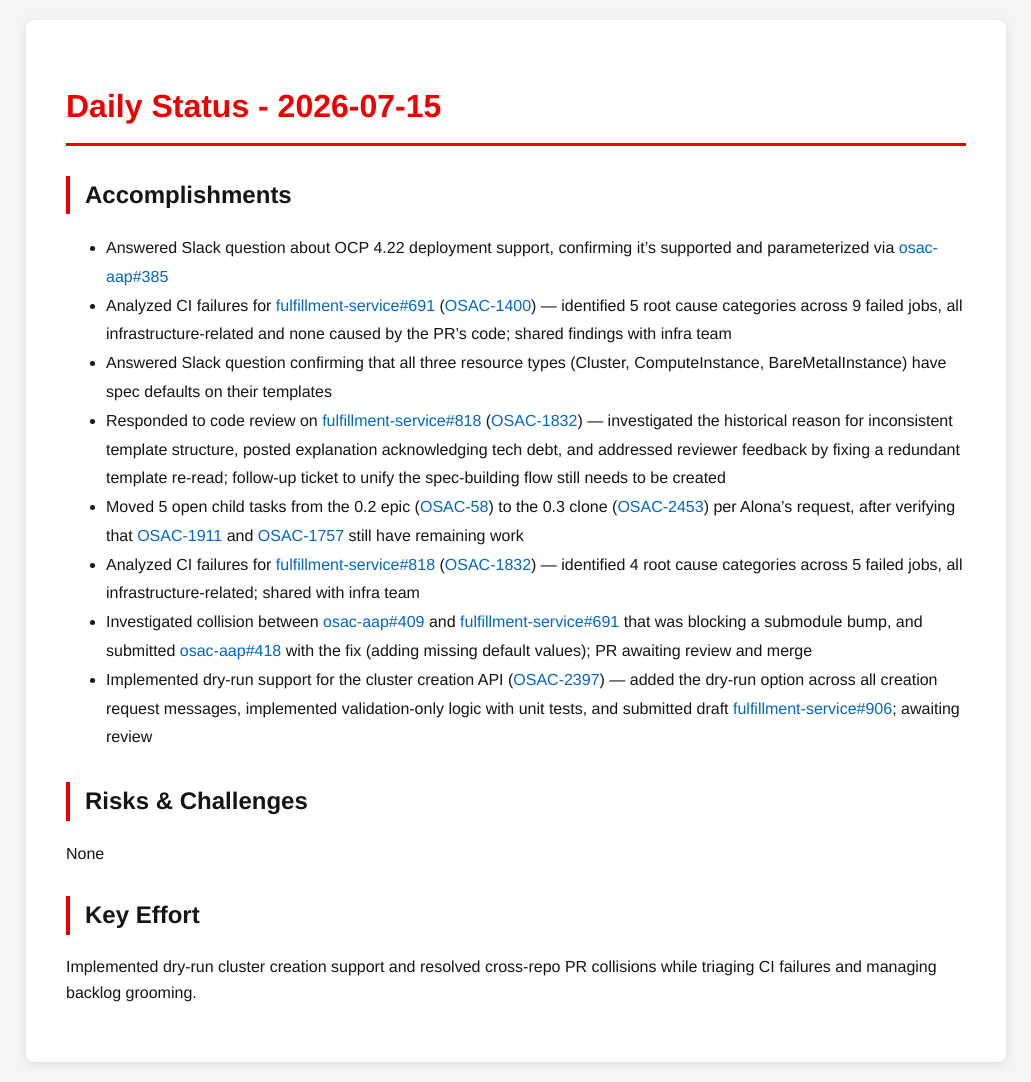
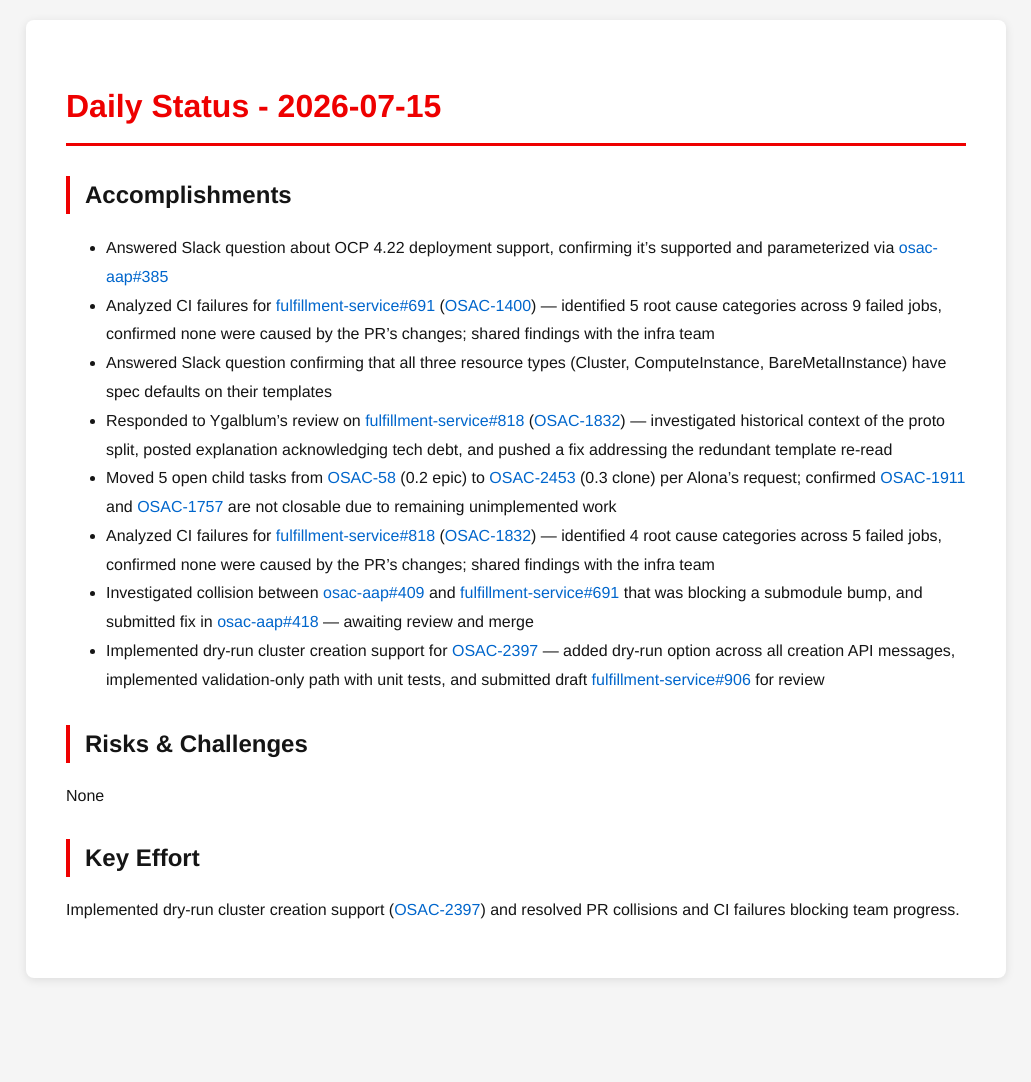
Before and after one commit to tzvatot/daily-status, a Jekyll site: the page built from 2026-07-15.md, in a window 1280 px wide. Shown: the whole page, without its empty margins (124-1155 px from the left). Built offline with Jekyll 4.4.1, drawn with Linux system fonts in a browser that asks for light colours; after the commit the page ends 998 px from its top, so only the background shows below that.

Commit message:
Daily status update - 2026-07-15

```diff
--- a/2026-07-15.md
+++ b/2026-07-15.md
@@ -8,16 +8,16 @@ date: 2026-07-15
 
 ## Accomplishments
 - Answered Slack question about OCP 4.22 deployment support, confirming it's supported and parameterized via [osac-aap#385](https://github.com/osac-project/osac-aap/pull/385)
-- Analyzed CI failures for [fulfillment-service#691](https://github.com/osac-project/fulfillment-service/pull/691) ([OSAC-1400](https://redhat.atlassian.net/browse/OSAC-1400)) — identified 5 root cause categories across 9 failed jobs, all infrastructure-related and none caused by the PR's code; shared findings with infra team
+- Analyzed CI failures for [fulfillment-service#691](https://github.com/osac-project/fulfillment-service/pull/691) ([OSAC-1400](https://redhat.atlassian.net/browse/OSAC-1400)) — identified 5 root cause categories across 9 failed jobs, confirmed none were caused by the PR's changes; shared findings with the infra team
 - Answered Slack question confirming that all three resource types (Cluster, ComputeInstance, BareMetalInstance) have spec defaults on their templates
-- Responded to code review on [fulfillment-service#818](https://github.com/osac-project/fulfillment-service/pull/818) ([OSAC-1832](https://redhat.atlassian.net/browse/OSAC-1832)) — investigated the historical reason for inconsistent template structure, posted explanation acknowledging tech debt, and addressed reviewer feedback by fixing a redundant template re-read; follow-up ticket to unify the spec-building flow still needs to be created
-- Moved 5 open child tasks from the 0.2 epic ([OSAC-58](https://redhat.atlassian.net/browse/OSAC-58)) to the 0.3 clone ([OSAC-2453](https://redhat.atlassian.net/browse/OSAC-2453)) per Alona's request, after verifying that [OSAC-1911](https://redhat.atlassian.net/browse/OSAC-1911) and [OSAC-1757](https://redhat.atlassian.net/browse/OSAC-1757) still have remaining work
-- Analyzed CI failures for [fulfillment-service#818](https://github.com/osac-project/fulfillment-service/pull/818) ([OSAC-1832](https://redhat.atlassian.net/browse/OSAC-1832)) — identified 4 root cause categories across 5 failed jobs, all infrastructure-related; shared with infra team
-- Investigated collision between [osac-aap#409](https://github.com/osac-project/osac-aap/pull/409) and [fulfillment-service#691](https://github.com/osac-project/fulfillment-service/pull/691) that was blocking a submodule bump, and submitted [osac-aap#418](https://github.com/osac-project/osac-aap/pull/418) with the fix (adding missing default values); PR awaiting review and merge
-- Implemented dry-run support for the cluster creation API ([OSAC-2397](https://redhat.atlassian.net/browse/OSAC-2397)) — added the dry-run option across all creation request messages, implemented validation-only logic with unit tests, and submitted draft [fulfillment-service#906](https://github.com/osac-project/fulfillment-service/pull/906); awaiting review
+- Responded to Ygalblum's review on [fulfillment-service#818](https://github.com/osac-project/fulfillment-service/pull/818) ([OSAC-1832](https://redhat.atlassian.net/browse/OSAC-1832)) — investigated historical context of the proto split, posted explanation acknowledging tech debt, and pushed a fix addressing the redundant template re-read
+- Moved 5 open child tasks from [OSAC-58](https://redhat.atlassian.net/browse/OSAC-58) (0.2 epic) to [OSAC-2453](https://redhat.atlassian.net/browse/OSAC-2453) (0.3 clone) per Alona's request; confirmed [OSAC-1911](https://redhat.atlassian.net/browse/OSAC-1911) and [OSAC-1757](https://redhat.atlassian.net/browse/OSAC-1757) are not closable due to remaining unimplemented work
+- Analyzed CI failures for [fulfillment-service#818](https://github.com/osac-project/fulfillment-service/pull/818) ([OSAC-1832](https://redhat.atlassian.net/browse/OSAC-1832)) — identified 4 root cause categories across 5 failed jobs, confirmed none were caused by the PR's changes; shared findings with the infra team
+- Investigated collision between [osac-aap#409](https://github.com/osac-project/osac-aap/pull/409) and [fulfillment-service#691](https://github.com/osac-project/fulfillment-service/pull/691) that was blocking a submodule bump, and submitted fix in [osac-aap#418](https://github.com/osac-project/osac-aap/pull/418) — awaiting review and merge
+- Implemented dry-run cluster creation support for [OSAC-2397](https://redhat.atlassian.net/browse/OSAC-2397) — added dry-run option across all creation API messages, implemented validation-only path with unit tests, and submitted draft [fulfillment-service#906](https://github.com/osac-project/fulfillment-service/pull/906) for review
 
 ## Risks & Challenges
 None
 
 ## Key Effort
-Implemented dry-run cluster creation support and resolved cross-repo PR collisions while triaging CI failures and managing backlog grooming.
+Implemented dry-run cluster creation support ([OSAC-2397](https://redhat.atlassian.net/browse/OSAC-2397)) and resolved PR collisions and CI failures blocking team progress.
```
